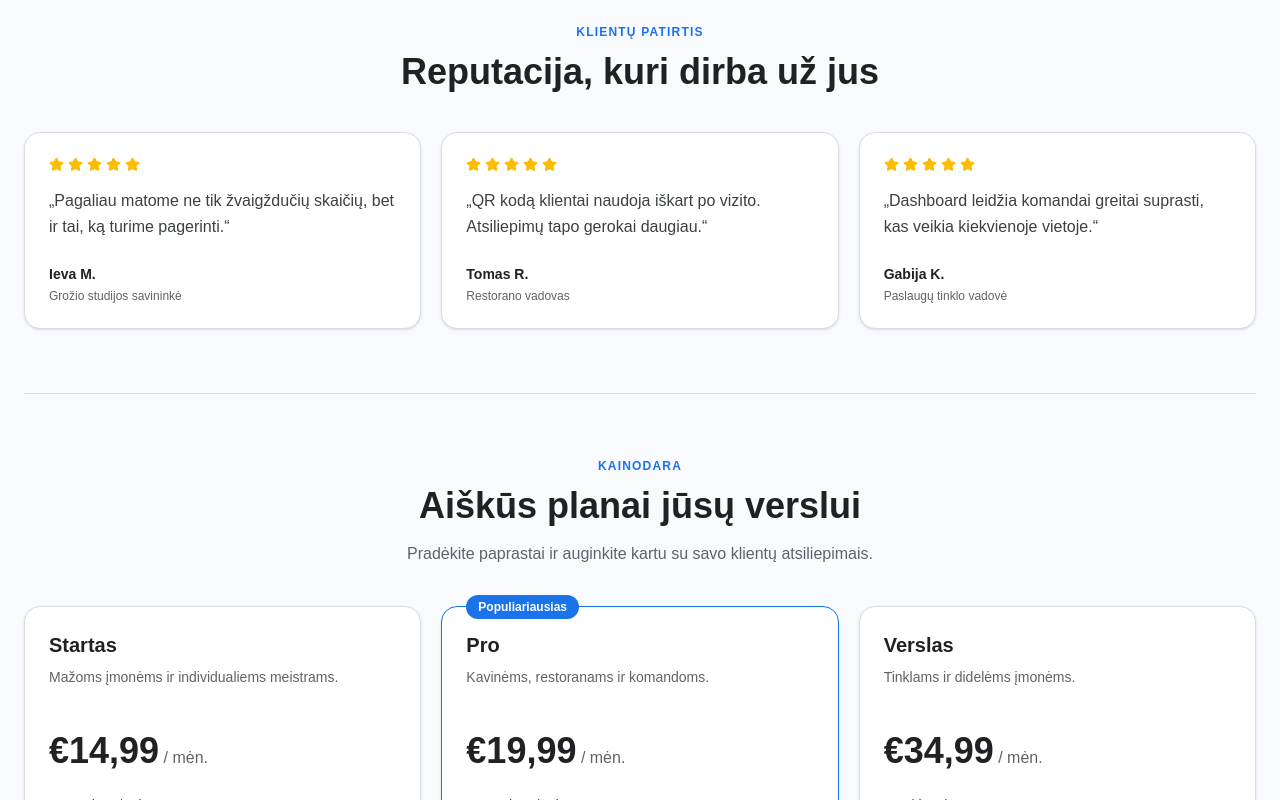
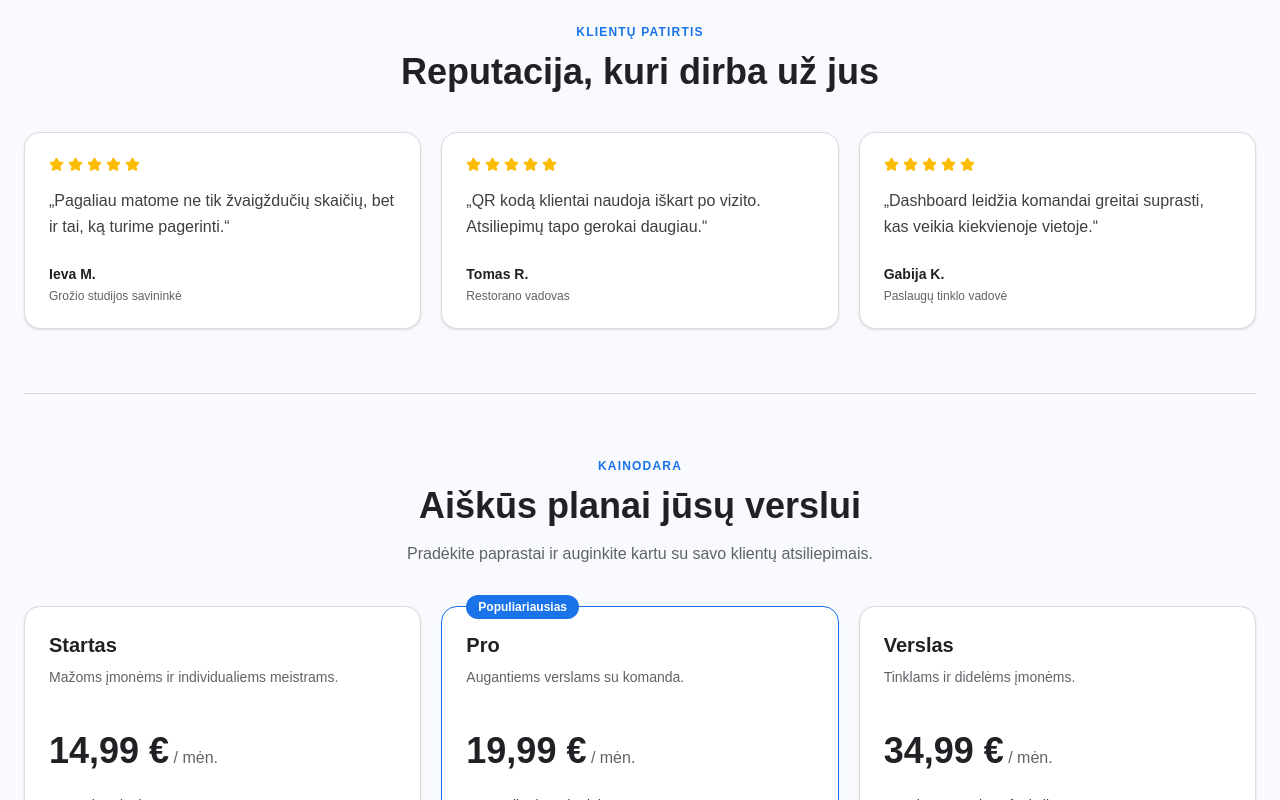
Before and after one commit to mindaugas2027/googlereview, a Next.js app: page / in a window 1280 px wide. Shown: the part 2000-2800 px from the top of the page. Built offline with nearby package versions, Linux system fonts and the light colour scheme; no server answers.

Commit message:
Sync landing page plan prices

```diff
--- a/app/page.tsx
+++ b/app/page.tsx
@@ -1,7 +1,14 @@
 import { Check, Filter, Sparkles, ArrowRight, BarChart3, MessageCircle, QrCode, ShieldCheck, Star, TrendingUp } from 'lucide-react';
 import Link from 'next/link';
+import { PLAN_LIST } from '@/lib/plans';
+import { DEFAULT_PLAN_PRICES, getConfiguredPlanPrices, getPlanWithPrice } from '@/lib/plan-pricing';
+import { getServiceClient } from '@/lib/admin-auth';
 
-export default function Home() {
+export default async function Home() {
+  const serviceClient = getServiceClient();
+  const prices = serviceClient ? await getConfiguredPlanPrices(serviceClient) : DEFAULT_PLAN_PRICES;
+  const plans = PLAN_LIST.map((plan) => getPlanWithPrice(plan, prices));
+
   return (
     <div className="min-h-screen bg-[#f8fafd] text-[#202124] font-sans">
       {/* VIRŠUTINĖ NAVIGACIJA */}
@@ -139,16 +146,12 @@ export default function Home() {
             <p className="text-[#5f6368]">Pradėkite paprastai ir auginkite kartu su savo klientų atsiliepimais.</p>
           </div>
           <div className="grid md:grid-cols-3 gap-5">
-            {[
-              { name: 'Startas', price: '14,99', description: 'Mažoms įmonėms ir individualiems meistrams.', features: ['1 vieta / adresas', '1 QR kodas', 'Neriboti QR nuskaitymai'] },
-              { name: 'Pro', price: '19,99', description: 'Kavinėms, restoranams ir komandoms.', features: ['1 vieta / adresas', 'Neriboti QR kodai (stalams, personalui)', 'QR statistika: kuris kodas surenka daugiausia gerų atsiliepimų'], popular: true },
-              { name: 'Verslas', price: '34,99', description: 'Tinklams ir didelėms įmonėms.', features: ['Iki 5 vietų', 'Neriboti QR kodai', 'QR kodų susiejimas su vietomis'] },
-            ].map((plan) => (
+            {plans.map((plan) => (
               <div key={plan.name} className={`relative bg-white border rounded-2xl p-6 shadow-sm ${plan.popular ? 'border-[#1a73e8] shadow-lg shadow-blue-500/10' : 'border-[#dadce0]'}`}>
                 {plan.popular && <span className="absolute -top-3 left-6 bg-[#1a73e8] text-xs font-bold px-3 py-1 rounded-full text-white">Populiariausias</span>}
                 <h3 className="font-bold text-xl mb-2">{plan.name}</h3>
                 <p className="text-sm text-[#5f6368] min-h-10">{plan.description}</p>
-                <div className="my-6"><span className="text-4xl font-extrabold text-[#202124]">€{plan.price}</span><span className="text-[#5f6368]"> / mėn.</span></div>
+                <div className="my-6"><span className="text-4xl font-extrabold text-[#202124]">{plan.priceLabel}</span><span className="text-[#5f6368]"> / mėn.</span></div>
                 <ul className="space-y-3 text-sm text-[#3c4043] mb-7">
                   {plan.features.map((feature) => <li key={feature} className="flex items-center gap-2"><Check size={16} className="text-[#34a853]" />{feature}</li>)}
                 </ul>
```
